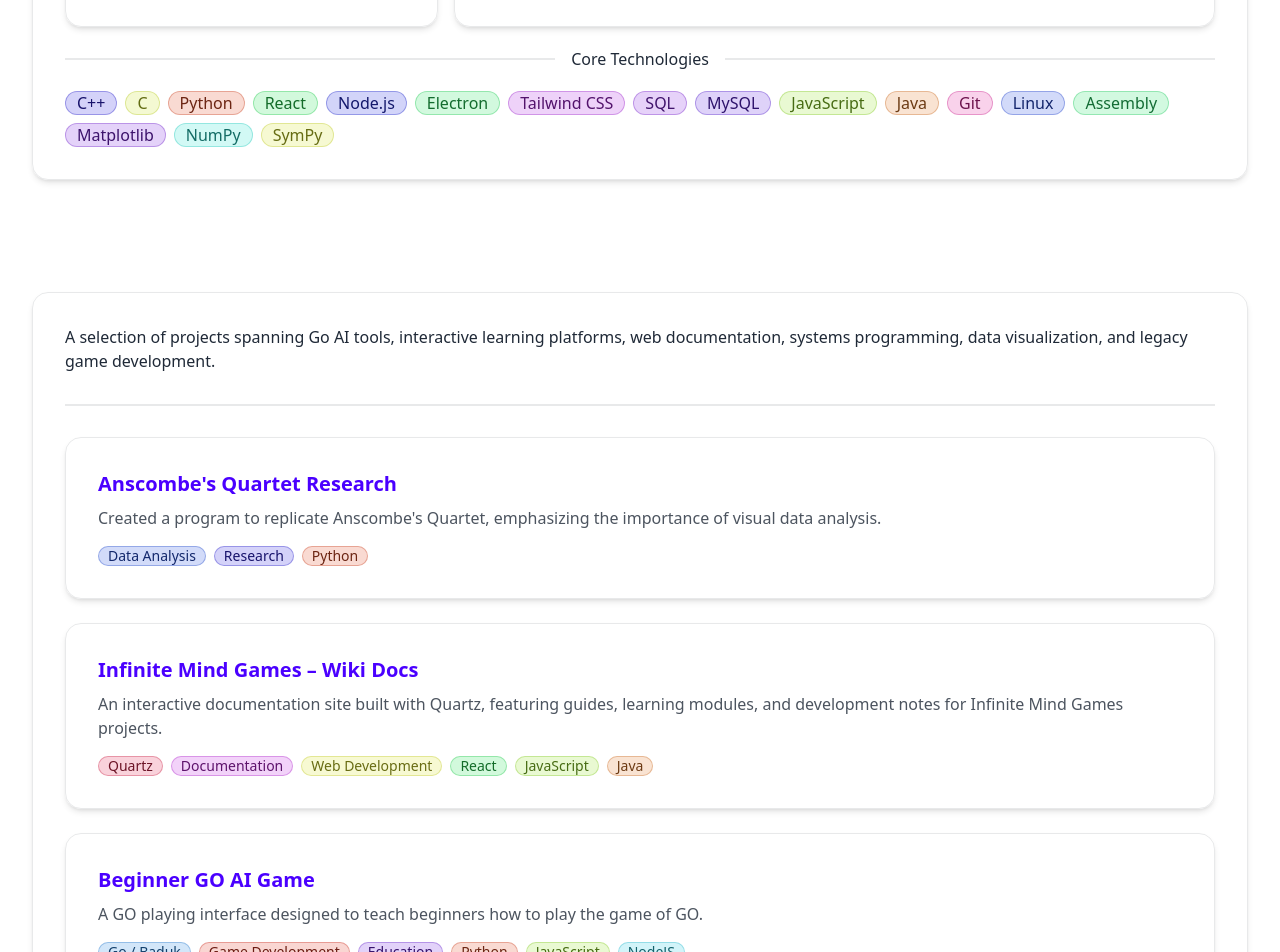
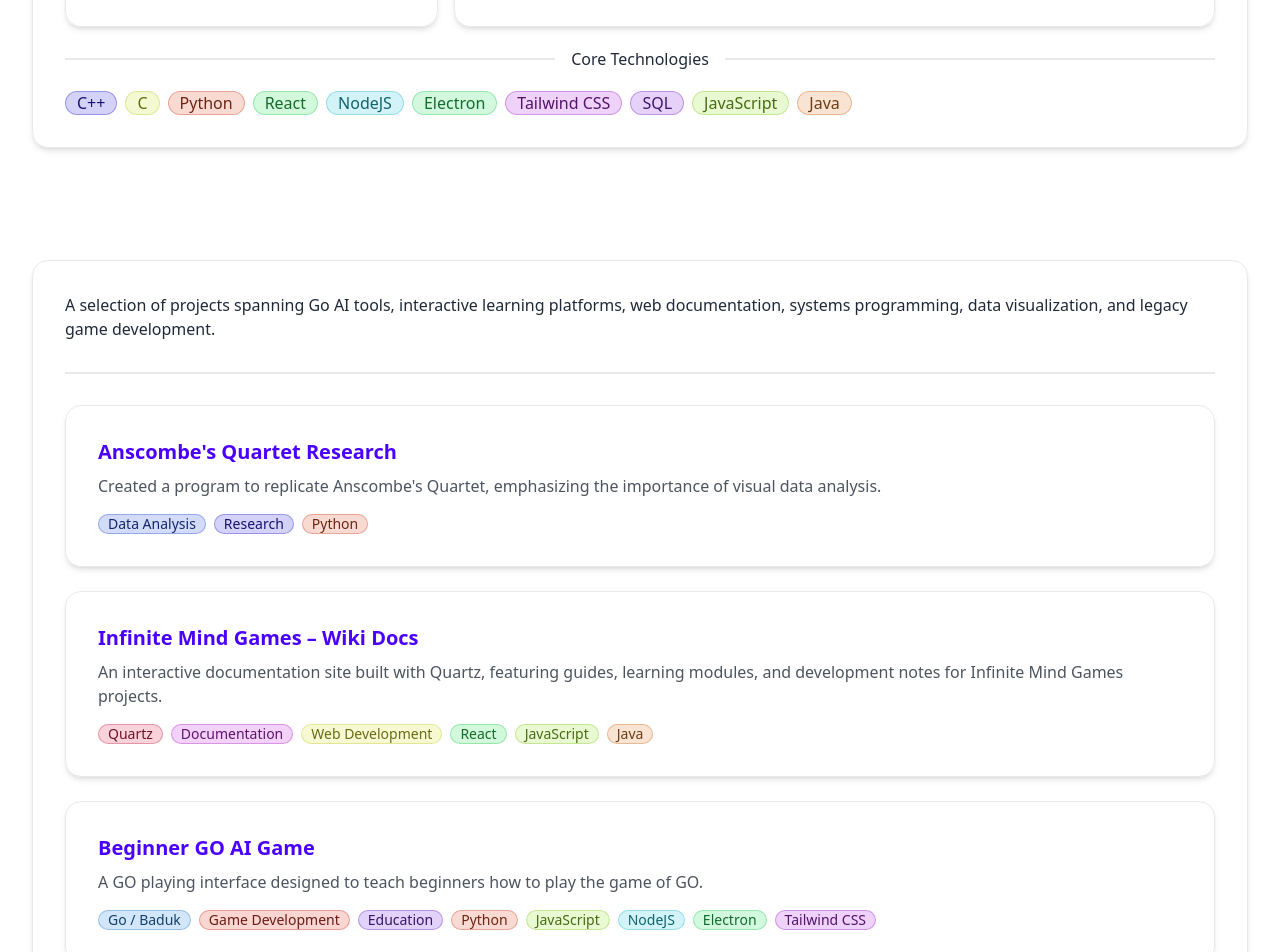
Before and after one commit to axyl-casc/axyl-casc.github.io, a React (Vite) app: page / in a window 1280 px wide. Shown: the part 1740-2692 px from the top of the page. Built offline with nearby package versions, Linux system fonts and the light colour scheme.

Commit message:
update for tags

```diff
--- a/src/pages/HomePage.tsx
+++ b/src/pages/HomePage.tsx
@@ -192,19 +192,12 @@ export function HomePage() {
           'C',
           'Python',
           'React',
-          'Node.js',
+          'NodeJS',
           'Electron',
           'Tailwind CSS',
           'SQL',
-          'MySQL',
           'JavaScript',
-          'Java',
-          'Git',
-          'Linux',
-          'Assembly',
-          'Matplotlib',
-          'NumPy',
-          'SymPy'
+          'Java'
         ].map((tag) => (
           <a
             key={tag}
--- a/src/projects.ts
+++ b/src/projects.ts
@@ -23,7 +23,7 @@ export const projects: Project[] = [
     description: 'A GO playing interface designed to teach beginners how to play the game of GO.',
     projectUrl: 'https://zxnashx.itch.io/beginner-go-game',
     section: 'featured',
-    tags: ['Go / Baduk', 'Game Development', 'Education', 'Python', 'JavaScript', 'NodeJS']
+    tags: ['Go / Baduk', 'Game Development', 'Education', 'Python', 'JavaScript', 'NodeJS', 'Electron', 'Tailwind CSS']
   },
   {
     slug: 'fancy-pants-outfitters-react-demo',
@@ -31,7 +31,7 @@ export const projects: Project[] = [
     description: 'A polished React storefront demo featuring curated fashion for trendsetters, workweek looks, and night-out fits. Highlights include in-stock essentials, modern silhouettes, and standout accessories for individuals, partners, and the whole crew.',
     projectUrl: 'https://acare3.github.io/4513_2_website/',
     section: 'featured',
-    tags: ['React', 'Frontend', 'E-commerce', 'TypeScript', 'JavaScript']
+    tags: ['React', 'Frontend', 'E-commerce', 'TypeScript', 'JavaScript', 'Tailwind CSS']
   },
   {
     slug: 'defender-remake-atari-st',
@@ -55,7 +55,8 @@ export const projects: Project[] = [
     description: 'Run different CPU scheduling algorithms interactively and view the results afterwards.',
     projectUrl: 'https://axyl-casc.github.io/Scheduler-Designer/',
     section: 'other',
-    tags: ['Algorithms', 'Visualization', 'Education']
+    tags: ['Algorithms', 'Visualization', 'Education', 'Tailwind CSS'
+    ]
   },
   {
     slug: 'airplane-package-scheduler',
@@ -79,7 +80,8 @@ export const projects: Project[] = [
     description: 'Guess the next best move in a Go game.',
     projectUrl: 'https://goguesser.onrender.com/',
     section: 'other',
-    tags: ['Go / Baduk', 'Puzzle', 'Web App']
+    tags: ['Go / Baduk', 'Puzzle', 'Web App', 'NodeJS', 'Tailwind CSS'
+    ]
   },
   {
     slug: 'dice-simulator',
```
